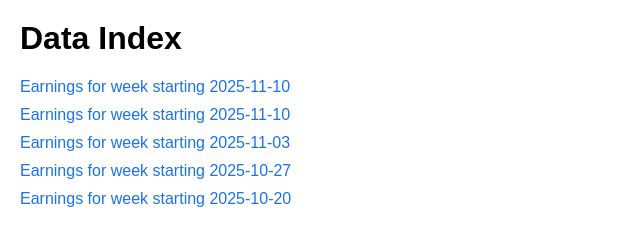
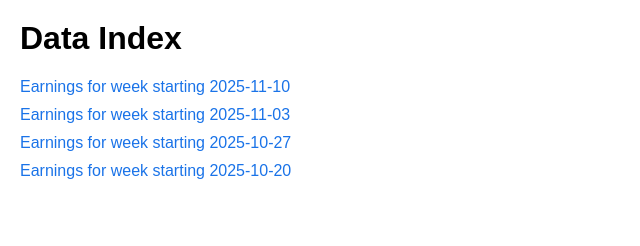
Before and after one commit to jensengelke/TWS, a plain HTML site: page docs/index.html in a window 1280 px wide. Shown: the whole page, without its empty margins (0-640 px from the left). Drawn offline with Linux system fonts and the light colour scheme.

Commit message:
Remove duplicate earnings link for 2025-11-10
Removed duplicate link for earnings starting 2025-11-10.

```diff
--- a/docs/index.html
+++ b/docs/index.html
@@ -15,7 +15,6 @@
     <ul>
         <!-- Additional data links can be added here -->
         <li><a href="data/earnings-for-week-starting-2025-11-10.html">Earnings for week starting 2025-11-10</a></li>
-        <li><a href="data/earnings-for-week-starting-2025-11-10.html">Earnings for week starting 2025-11-10</a></li>
         <li><a href="data/earnings-for-week-starting-2025-11-03.html">Earnings for week starting 2025-11-03</a></li>
         <li><a href="data/earnings-for-week-starting-2025-10-27.html">Earnings for week starting 2025-10-27</a></li>
         <li><a href="data/earnings-for-week-starting-2025-10-20.html">Earnings for week starting 2025-10-20</a></li>
```
